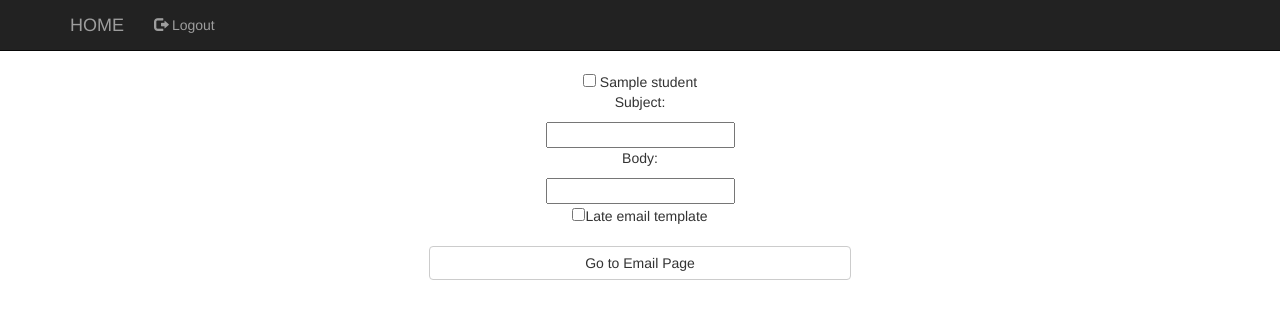
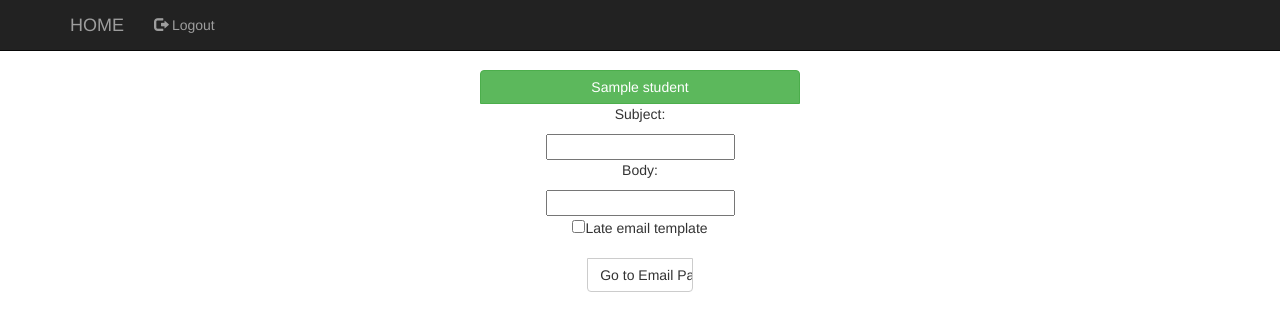
Before and after one commit to jerry-lei/Teacher-Contact-Site, a Flask app: template templates/sendMail.html in a window 1280 px wide. Shown: the top 331 px of the page. Run offline with Flask 2, Linux system fonts and the light colour scheme; the template is opened without the code that fills it: most values are stand-ins (such as "Sample title", 1, 10 or a date in 2020); parts of the project's set-up code (start-up, migrations or seed data) failed here and were passed over; some libraries are stand-ins or nearby versions.

Commit message:
Update sendMail.html

```diff
--- a/templates/sendMail.html
+++ b/templates/sendMail.html
@@ -3,9 +3,9 @@
 {% block body %}
 <center>
   <form method="post">
-
+  <div class="btn-group-vertical" data-toggle="buttons" style="width:25%;">
     {% for student in students %}
-    <input type="checkbox" name="checks" value="{{student.student_email}}"> {{student.student_name}}<br>
+    <label class="btn btn-success btn-block"><input type="checkbox" name="checks" value="{{student.student_email}}"> {{student.student_name}}<br></label>
     {% endfor %}
     <p>Subject:</p>
     <input type="text" name="subject_name">
```
